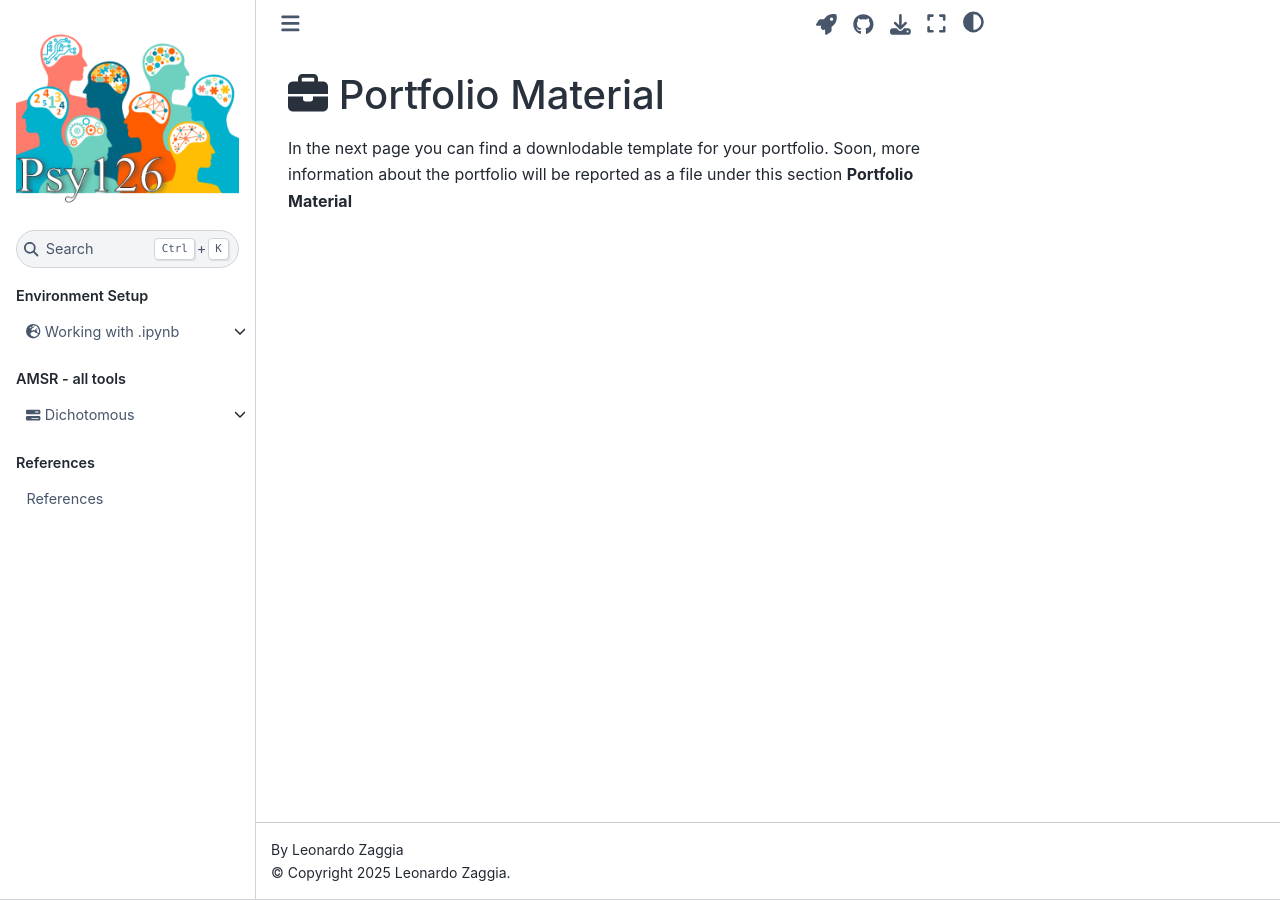
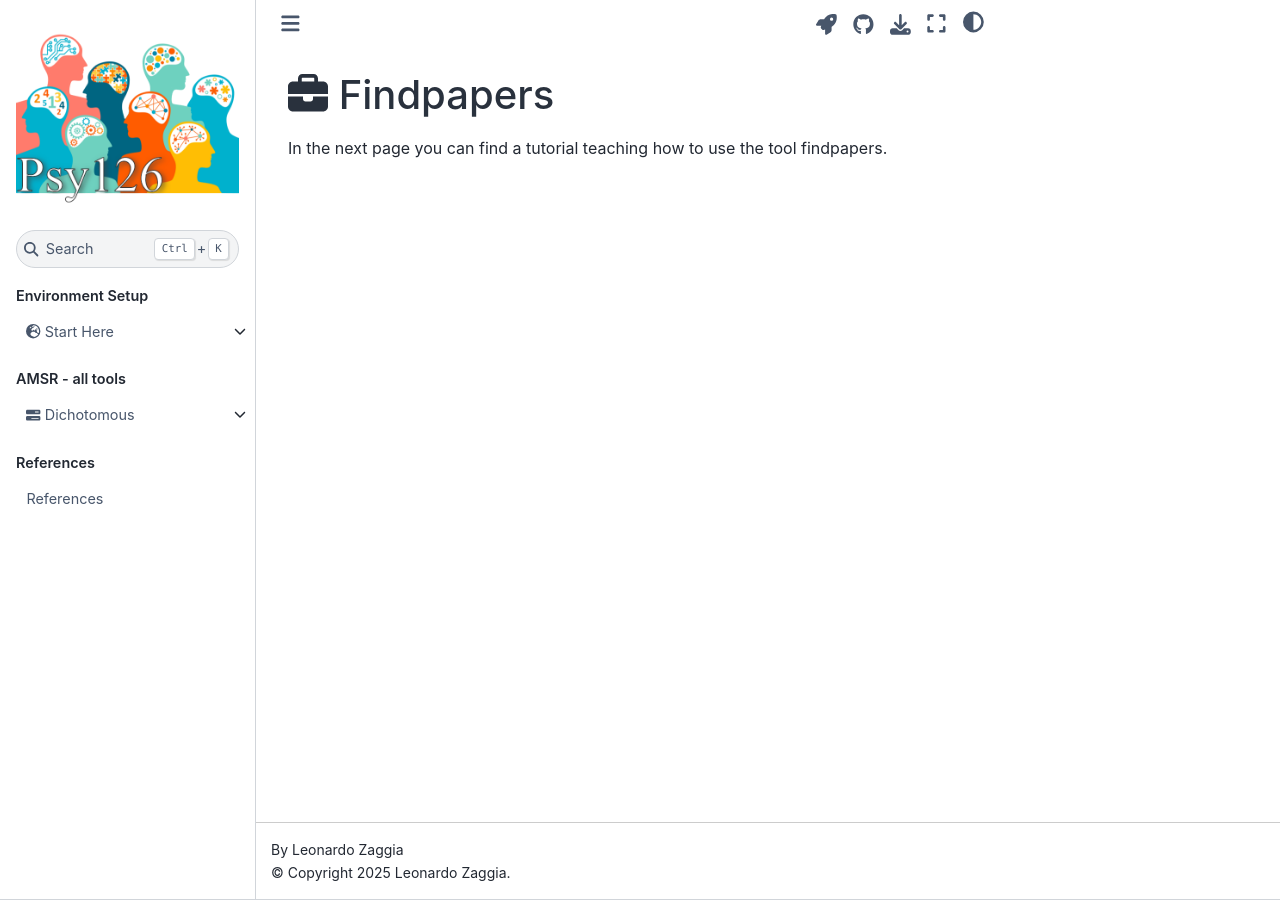
Before and after one commit to leonardozaggia/automated_systematic_literature_search, a Jupyter Book: the page built from findpapers/0_Introduction.md, in a window 1280 px wide. Built offline with Jupyter Book 1.0.4 settings and Sphinx 7.4.7 and the Sphinx Book theme 1.1.4, drawn with Linux system fonts in a browser that asks for light colours; pages that are not in the unit, such as notebooks, are missing from menus.

Commit message:
added unsaved files

```diff
--- a/findpapers/0_Introduction.md
+++ b/findpapers/0_Introduction.md
@@ -12,7 +12,6 @@ kernelspec:
   name: python3
 ---
 
-# <i class="fa-solid fa-briefcase"></i> Portfolio Material
+# <i class="fa-solid fa-briefcase"></i> Findpapers
 
-In the next page you can find a downlodable template for your portfolio.
-Soon, more information about the portfolio will be reported as a file under this section **Portfolio Material**
+In the next page you can find a tutorial teaching how to use the tool findpapers.
```
Also changed, not shown: book/introduction.md (+4 -4 lines), book/introduction/environment/0_Introduction.md (+1 -7 lines).
